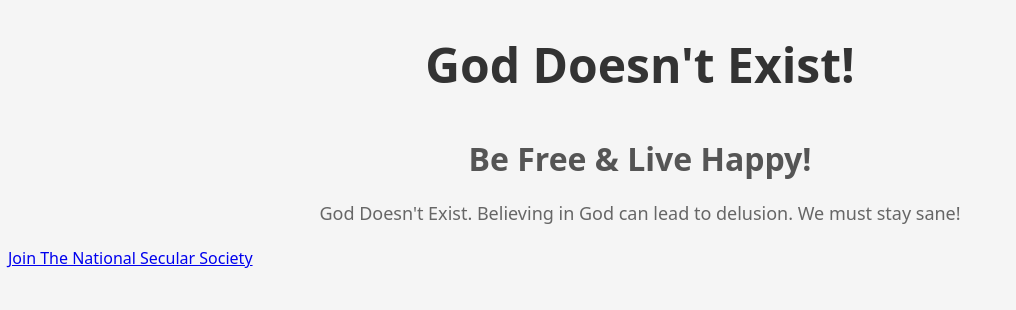
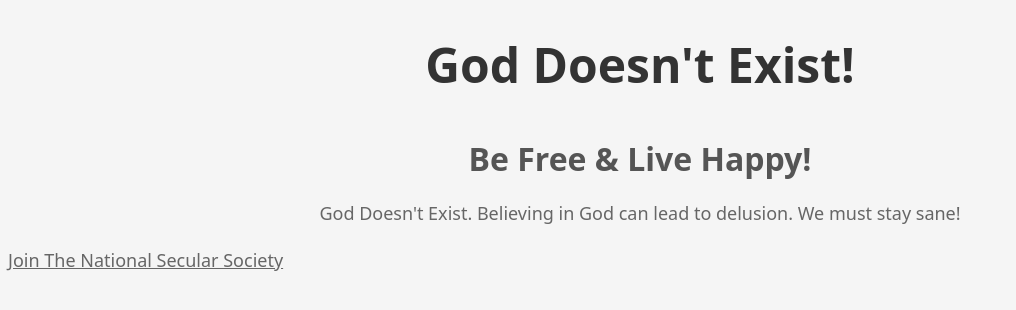
Before and after one commit to Albie737/anti-god, a plain HTML site: page index.html in a window 1280 px wide. Shown: the whole page, without its empty margins (0-1016 px from the left). Drawn offline with Linux system fonts and the light colour scheme.

Commit message:
Update style.css

```diff
--- a/style.css
+++ b/style.css
@@ -29,7 +29,7 @@ p {
   margin-bottom: 20px;
 }
 
-a:link a:visited {
+a, a:link, a:visited {
   font-size: 18px;
   line-height: 1.5;
   color: #666;
```
